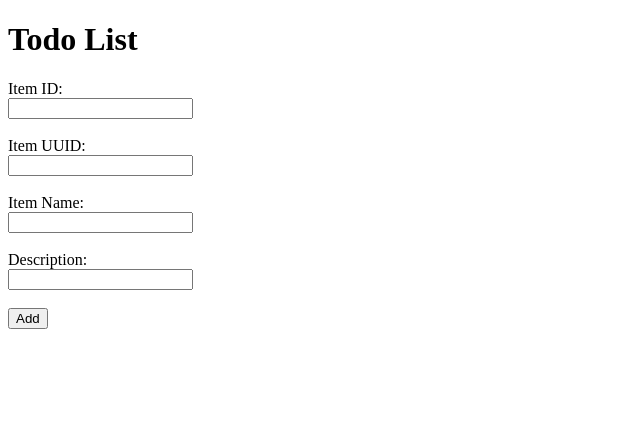
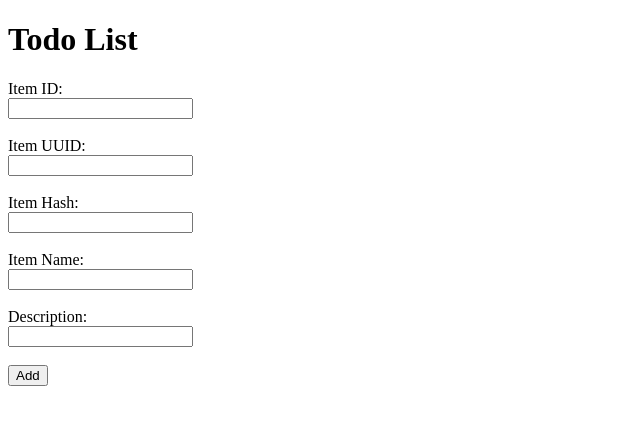
Before and after one commit to svaibhav/td-assignment, a Flask app: template td-assignment-3/templates/todo.html in a window 1280 px wide. Shown: the top 425 px of the page, without its empty margins (0-640 px from the left). Run offline with Flask 3, Linux system fonts and the light colour scheme; the template is opened without the code that fills it, so the values that code supplies are empty.

Commit message:
Add Item Hash field

```diff
--- a/td-assignment-3/templates/todo.html
+++ b/td-assignment-3/templates/todo.html
@@ -18,6 +18,9 @@
         <label>Item UUID:</label><br>
         <input type="text" name="item_uuid"><br><br>
 
+        <label>Item Hash:</label><br>
+        <input type="text" name="item_hash"><br><br>
+
         <label>Item Name:</label><br>
         <input type="text" name="name"><br><br>
 
```
